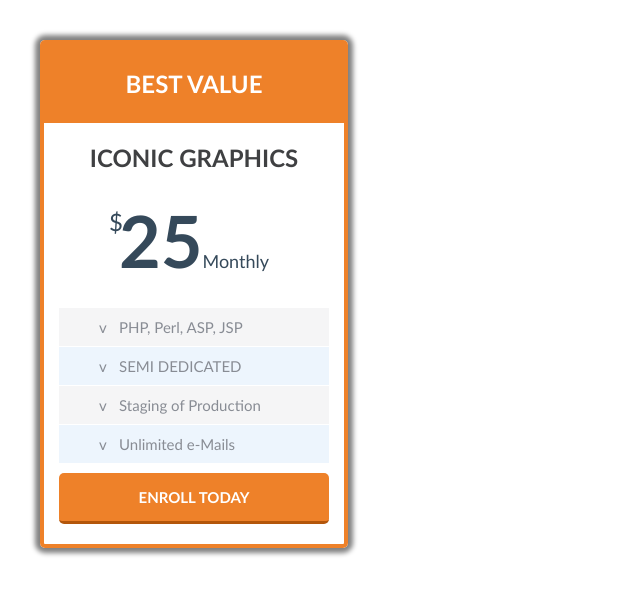
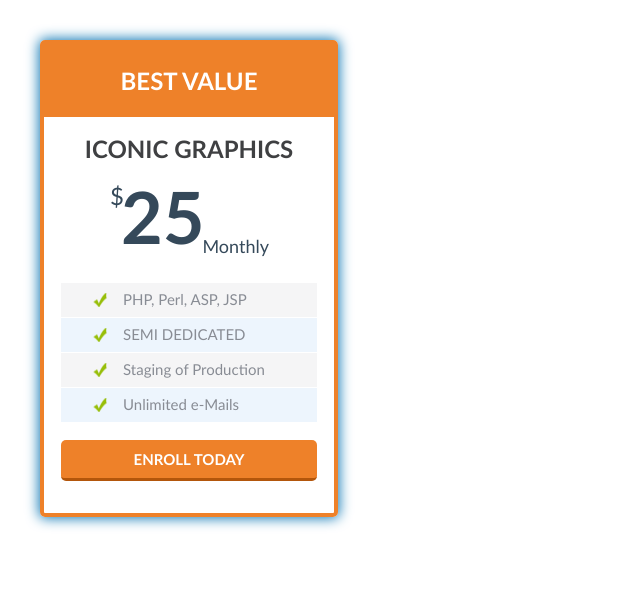
Before and after one commit to a1ex7/lesson-2015, a plain HTML site: page lesson5/task2.html in a window 1280 px wide. Shown: the whole page, without its empty margins (0-640 px from the left). Drawn offline with Linux system fonts and the light colour scheme.

Commit message:
done HW5

```diff
--- a/lesson5/style2.css
+++ b/lesson5/style2.css
@@ -1,6 +1,11 @@
+* {
+	margin: 0;
+	padding: 0;
+}
+
 body {
 	margin: 40px;
-	font: 15px "Trebuchet MS", sans-serif;
+	font: 15px 'Trebuchet MS', sans-serif;
 }
 
 ul, li {
@@ -10,11 +15,11 @@ ul, li {
 }
 
 .pricing {
-	width: 300px;
+	width: 290px;
 	border: 4px solid #ee8129;
 	border-radius: 5px;
 	text-align: center;
-	box-shadow: 0 0 5px 5px gray;
+    box-shadow: 0 0 13px 1px #0874b2;
 }
 
 .pricing-header {
@@ -23,31 +28,31 @@ ul, li {
 	text-transform: uppercase;
 	color: #fff;
 	background-color: #ee8129;
-	padding: 25px;
+	padding: 22px;
 }
 
 .pricing-content {
-	margin: 20px 15px;
+	margin: 17px 17px 32px 17px;
 }
 
 .pricing-content h1 {
 	color: #3f4042;
 	font-size: 24px;
 	text-transform: uppercase;
-	margin-bottom: 25px;
+	margin-bottom: 10px;
 }
 
 .price {
 	color: #35495a;
-	margin-bottom: 25px;
+	margin-bottom: 24px;
 	position: relative;
 }
 
 .price-currency {
 	font-size: 24px;
-	position: absolute;
-	margin-left: -10px;
-	margin-top: 10px;
+	position: relative;
+    left: 3px;
+    top: -39px;
 }
 
 .price-value {
@@ -57,25 +62,32 @@ ul, li {
 
 .price-period {
 	font-size: 18px;
+	position: relative;
+    top: 9px;
+    left: -2px;
 }
 
 .features {
 	text-align: left;
-	margin-bottom: 10px;
+	margin-bottom: 18px;
 }
 
 .features-item {
-	padding: 10px 10px 10px 60px;
+	padding: 7px 10px 9px 62px;
 	color: #888c94;
 	margin-bottom: 1px;
 	position: relative;
 }
 
 .features-item:before {
-	content: "v";
+	content: '';
 	display: block;
+	width: 14px;
+	height: 14px;
 	position: absolute;
-	margin-left: -20px;
+	left: 32px;
+	top: 10px;
+	background: url('img/arrow.png') no-repeat center center;
 }
 
 .features-item:nth-child(even) {
@@ -90,7 +102,7 @@ ul, li {
 	margin: 10px auto;
 	color: #fff;
 	background-color: #ee8129;
-	padding: 15px;
+	padding: 10px;
 	text-transform: uppercase;
 	font-weight: bold;
 	border-radius: 5px;
```
Also changed, not shown: lesson5/img/arrow.png (added).
